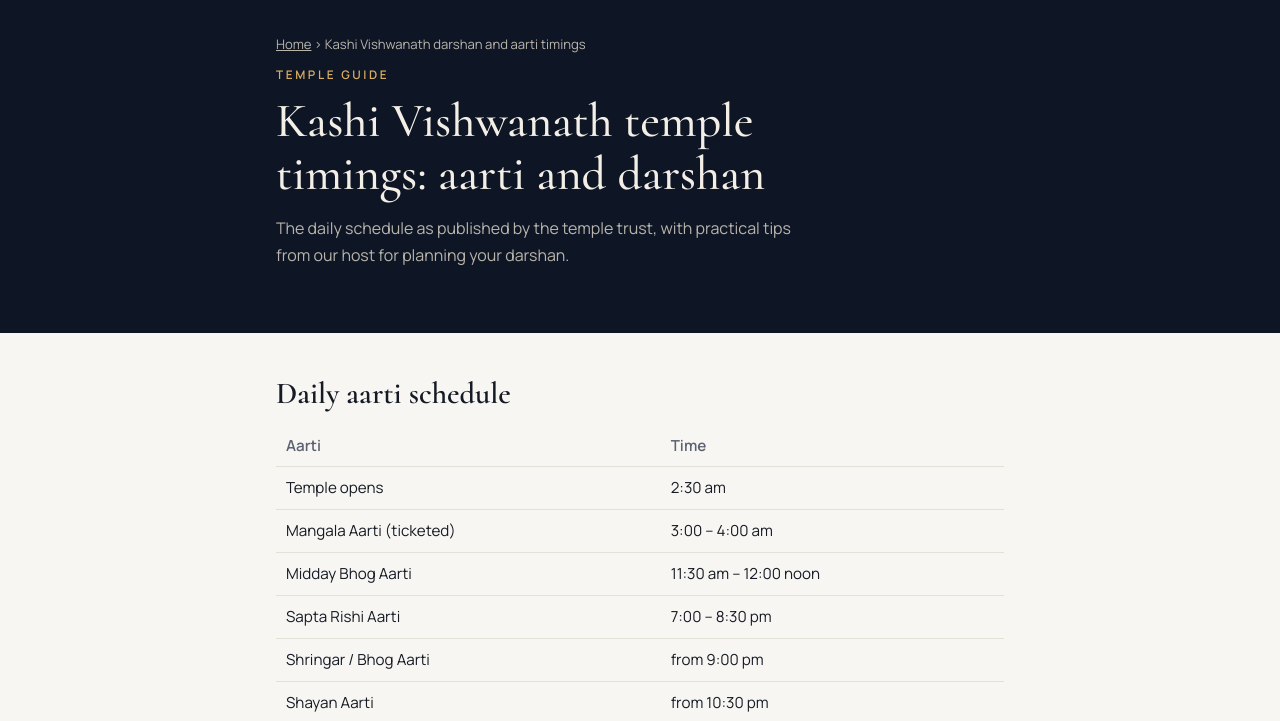
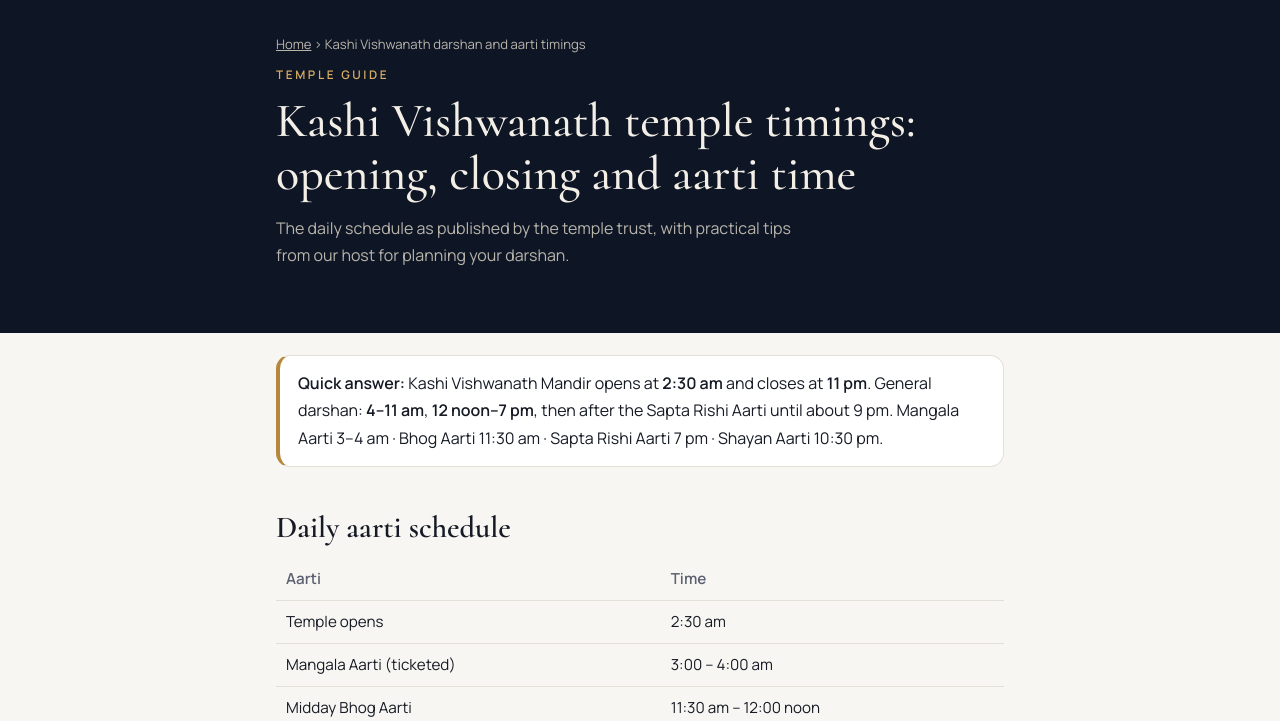
Before and after one commit to Piyush-Narsinghani/mahadevniwas, a plain HTML site: page kashi-vishwanath-darshan-timings.html in a window 1280 px wide. Shown: the part 75-796 px from the top of the page. Drawn offline with Linux system fonts and the light colour scheme.

Commit message:
SEO: KV timings title, H1, meta, quick-answer box

```diff
--- a/kashi-vishwanath-darshan-timings.html
+++ b/kashi-vishwanath-darshan-timings.html
@@ -5,12 +5,12 @@
 <script async src="https://www.googletagmanager.com/gtag/js?id=G-RQMDNK4ENC"></script>
 <script>window.dataLayer=window.dataLayer||[];function gtag(){dataLayer.push(arguments);}gtag('js',new Date());gtag('config','G-RQMDNK4ENC');</script>
 <meta name="viewport" content="width=device-width, initial-scale=1">
-<title>Kashi Vishwanath Temple Timings 2026: Aarti and Darshan Schedule | Mahadev Niwas</title>
-<meta name="description" content="Kashi Vishwanath temple timings: opens 2:30 am, Mangla Aarti 3–4 am, general darshan from 4 am, Sapta Rishi Aarti 7 pm, closes 11 pm. Tips from a local host.">
+<title>Kashi Vishwanath Temple Timings Today: Opening, Closing &amp; Aarti Time (2026) | Mahadev Niwas</title>
+<meta name="description" content="Kashi Vishwanath Mandir timings: opens 2:30 am, Mangla Aarti 3–4 am, darshan from 4 am, Sapta Rishi Aarti 7 pm, closes 11 pm. Visit Kaal Bhairav first. Local tips.">
 <link rel="canonical" href="https://mahadevniwas.com/kashi-vishwanath-darshan-timings">
 <meta property="og:type" content="article">
-<meta property="og:title" content="Kashi Vishwanath Temple Timings 2026: Aarti and Darshan Schedule | Mahadev Niwas">
-<meta property="og:description" content="Kashi Vishwanath temple timings: opens 2:30 am, Mangla Aarti 3–4 am, general darshan from 4 am, Sapta Rishi Aarti 7 pm, closes 11 pm. Tips from a local host.">
+<meta property="og:title" content="Kashi Vishwanath Temple Timings Today: Opening, Closing &amp; Aarti Time (2026) | Mahadev Niwas">
+<meta property="og:description" content="Kashi Vishwanath Mandir timings: opens 2:30 am, Mangla Aarti 3–4 am, darshan from 4 am, Sapta Rishi Aarti 7 pm, closes 11 pm. Visit Kaal Bhairav first. Local tips.">
 <meta property="og:url" content="https://mahadevniwas.com/kashi-vishwanath-darshan-timings">
 <meta property="og:image" content="https://mahadevniwas.com/images/rooms/r3-n1-1600.webp">
 <meta name="twitter:card" content="summary_large_image">
@@ -150,10 +150,11 @@ footer.ft .ft-bottom{display:flex;justify-content:space-between;gap:16px;flex-wr
 <section class="hero"><div class="wrap">
 <nav class="crumb" aria-label="Breadcrumb"><a href="/">Home</a> › Kashi Vishwanath darshan and aarti timings</nav>
 <p class="eyebrow">Temple guide</p>
-<h1>Kashi Vishwanath temple timings: aarti and darshan</h1>
+<h1>Kashi Vishwanath temple timings: opening, closing and aarti time</h1>
 <p class="lede">The daily schedule as published by the temple trust, with practical tips from our host for planning your darshan.</p>
 </div></section>
 <main class="wrap">
+<div style="background:var(--surface);border:1px solid var(--line);border-left:4px solid var(--brass);border-radius:14px;padding:14px 18px;margin-top:22px"><p style="margin:0"><b>Quick answer:</b> Kashi Vishwanath Mandir opens at <b>2:30 am</b> and closes at <b>11 pm</b>. General darshan: <b>4–11 am</b>, <b>12 noon–7 pm</b>, then after the Sapta Rishi Aarti until about 9 pm. Mangala Aarti 3–4 am · Bhog Aarti 11:30 am · Sapta Rishi Aarti 7 pm · Shayan Aarti 10:30 pm.</p></div>
 <h2>Daily aarti schedule</h2>
 <div class="tw"><table class="t"><thead><tr><th>Aarti</th><th>Time</th></tr></thead><tbody>
 <tr><td>Temple opens</td><td>2:30 am</td></tr>
```
